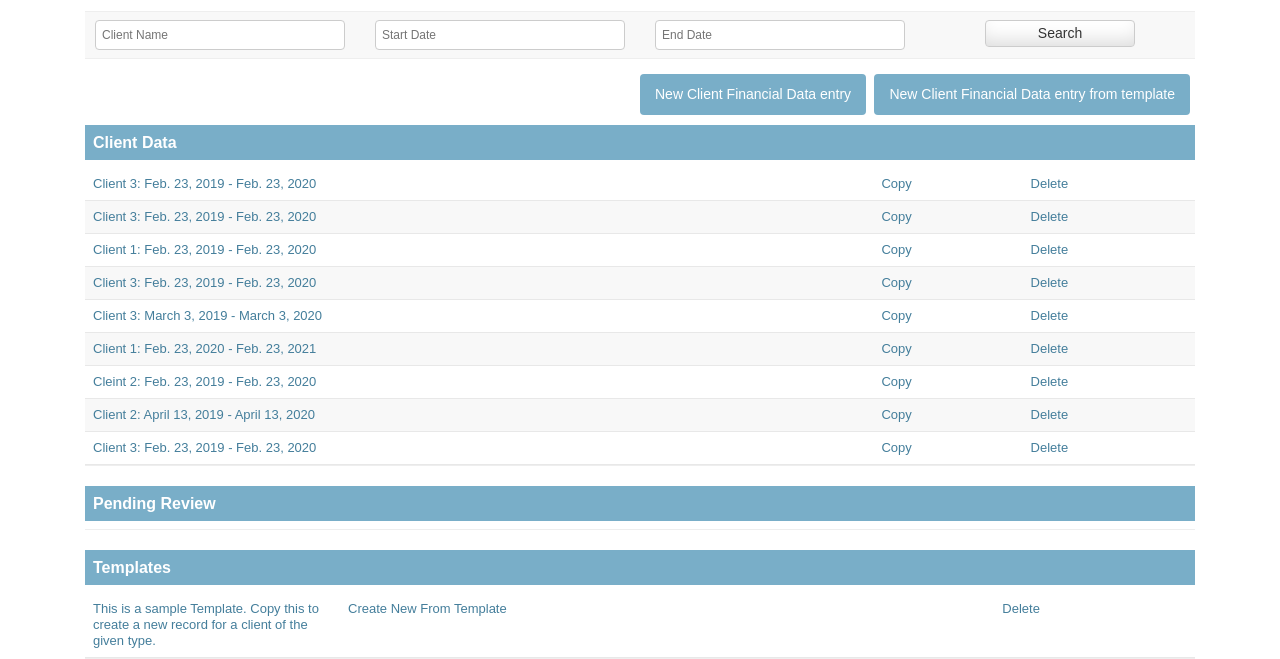
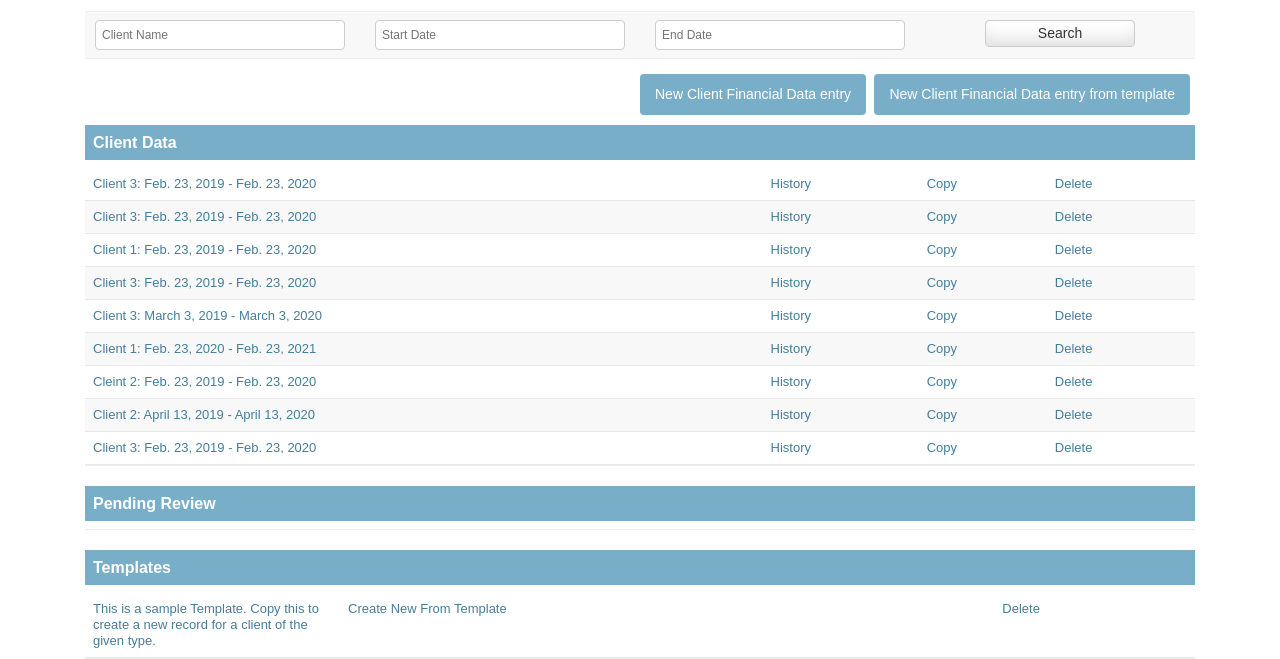
Before and after one commit to cs4p/remedy, a Django app: page / in a window 1280 px wide. Shown: the part 157-816 px from the top of the page. Run offline with Django 3.2, Linux system fonts and the light colour scheme; a user stored in the database is signed in; data comes from the database, SQL or seed files in the repository; parts of the project's set-up code (start-up, migrations or seed data) failed here and were passed over; some libraries are stand-ins or nearby versions.

Commit message:
Added history links

```diff
--- a/cfd/templates/cfd_list.html
+++ b/cfd/templates/cfd_list.html
@@ -37,6 +37,7 @@
           <table class="cfd-list">
             {% for r in object_list %}
             <tr><td><a href="{% url "cfd:cfd_edit" r.id %}">{{ r.CLIENT }}: {{ r.START_DATE }} - {{ r.END_DATE }}</a></td>
+            <td><a href="{% url "cfd:cfd_history" r.id %}">History</a></td>
             <td><a href="{% url "cfd:cfd_copy" r.id %}">Copy</a></td>
             <td><a href="{% url "cfd:cfd_delete" r.id %}">Delete</a></td>
             </tr>
@@ -49,6 +50,7 @@
           <table class="cfd-list">
             {% for r in pending %}
             <tr><td><a href="{% url "cfd:cfd_edit" r.id %}">{{ r.CLIENT }}: {{ r.START_DATE }} - {{ r.END_DATE }}</a></td>
+            <td><a href="{% url "cfd:cfd_history" r.id %}">History</a></td>
             <td><a href="{% url "cfd:cfd_copy" r.id %}">Copy</a></td>
             <td><a href="{% url "cfd:cfd_delete" r.id %}">Delete</a></td>
             </tr>
```
